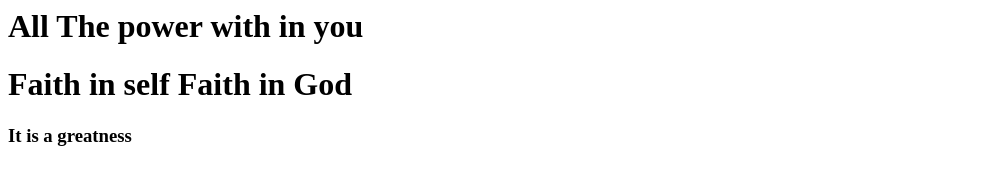
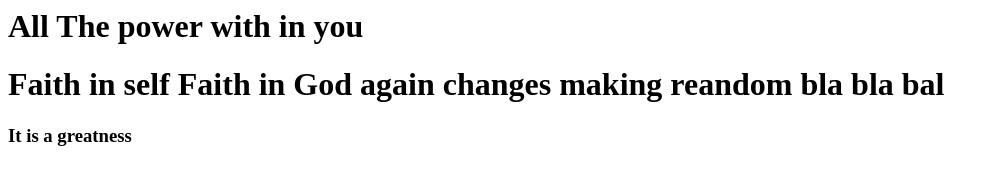
Before and after one commit to AffanShaikAbdulla/firstgitrepo, a plain HTML site: page index.html in a window 1280 px wide. Shown: the whole page, without its empty margins (0-999 px from the left). Drawn offline with Linux system fonts and the light colour scheme.

Commit message:
changes done bla bla

```diff
--- a/index.html
+++ b/index.html
@@ -1,9 +1,8 @@
 <html>
-
 	<body>
      <h1>All The power with in you
                    <h1>Faith in self Faith in God
-
+		again changes making reandom bla bla bal
 	<h3>It is a greatness</h3>
 	</body>
 </html>
```
